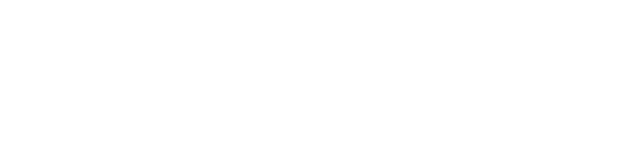
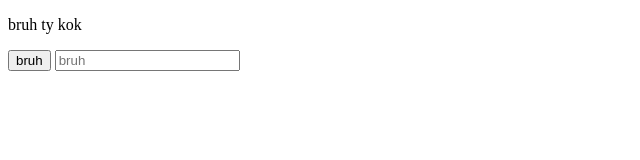
Before and after one commit to Trenclik/prvni_web, a plain HTML site: page index.html in a window 1280 px wide. Shown: the whole page, without its empty margins (0-640 px from the left). Drawn offline with Linux system fonts and the light colour scheme.

Commit message:
Update index.html

```diff
--- a/index.html
+++ b/index.html
@@ -4,8 +4,17 @@
     <meta charset="UTF-8">
     <meta name="viewport" content="width=device-width, initial-scale=1.0">
     <title>Document</title>
+
+    <script> src="script/script.js" </script> <!-- nahraje js script -->
+    <link rel="stylesheet" href="/style/style.css"> <!-- nahraje css -->
 </head>
-<body>
-
+<body> <!-- tělo stánky -->
+    <p>
+        bruh ty kok
+    </p>
+    <button>
+        bruh
+    </button>
+    <input type="text" placeholder="bruh">
 </body>
 </html>
```
